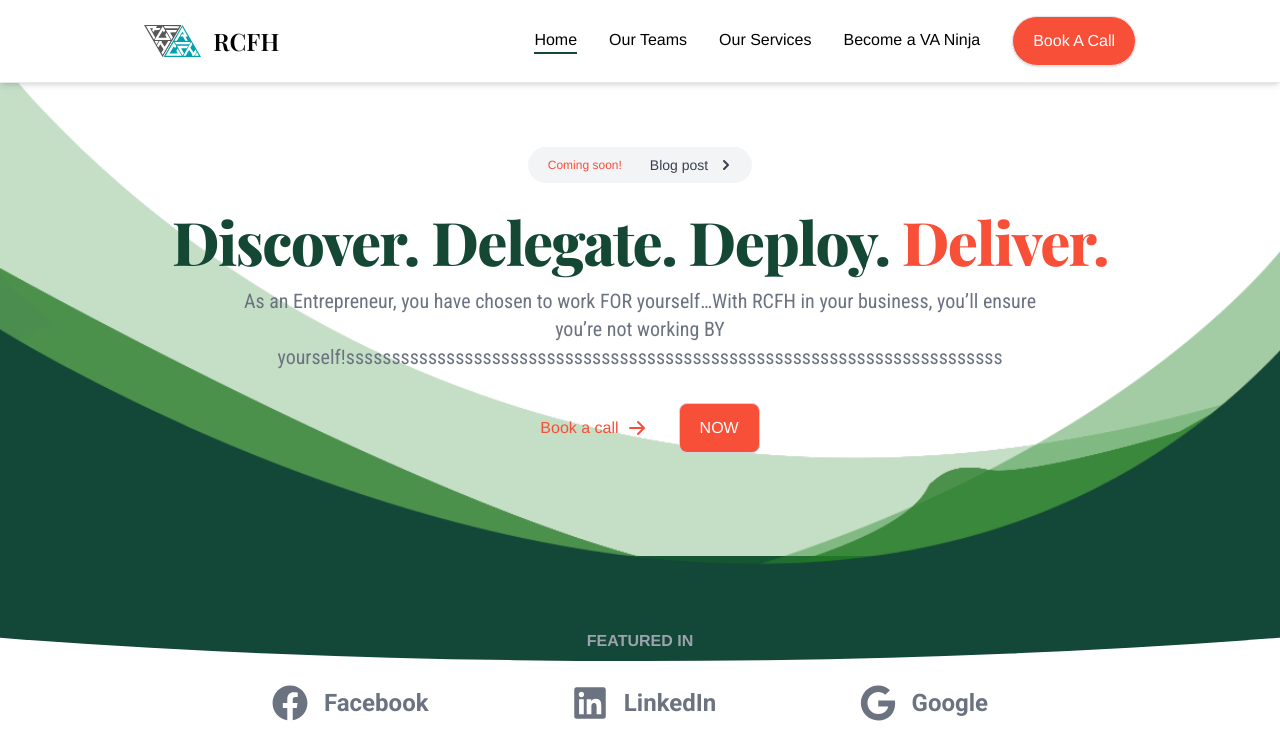
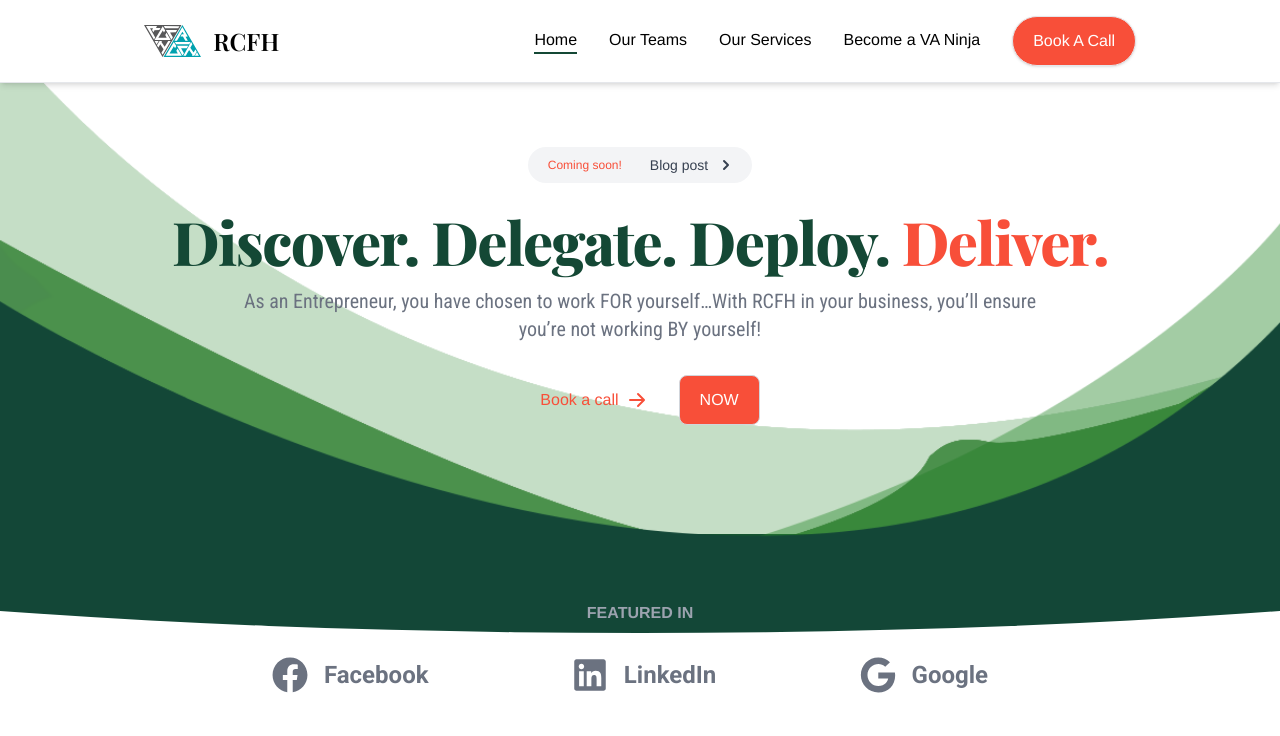
Before and after one commit to Gynius/rcfh, a React (Vite) app: page / in a window 1280 px wide. Shown: the top 736 px of the page. Built offline with nearby package versions, Linux system fonts and the light colour scheme; a web font is replaced by a local one.

Commit message:
Update Hero.jsx

```diff
--- a/src/components/Hero.jsx
+++ b/src/components/Hero.jsx
@@ -61,7 +61,7 @@ function Hero() {
         >
           As an Entrepreneur, you have chosen to work FOR yourself…With RCFH in
           your business, you’ll ensure you’re not working BY
-          yourself!ssssssssssssssssssssssssssssssssssssssssssssssssssssssssssssssssssssssss
+          yourself!
         </p>
         <div
           className="flex flex-col mb-8 lg:mb-16 space-y-4 sm:flex-row sm:justify-center sm:space-y-0 sm:space-x-4"
```
